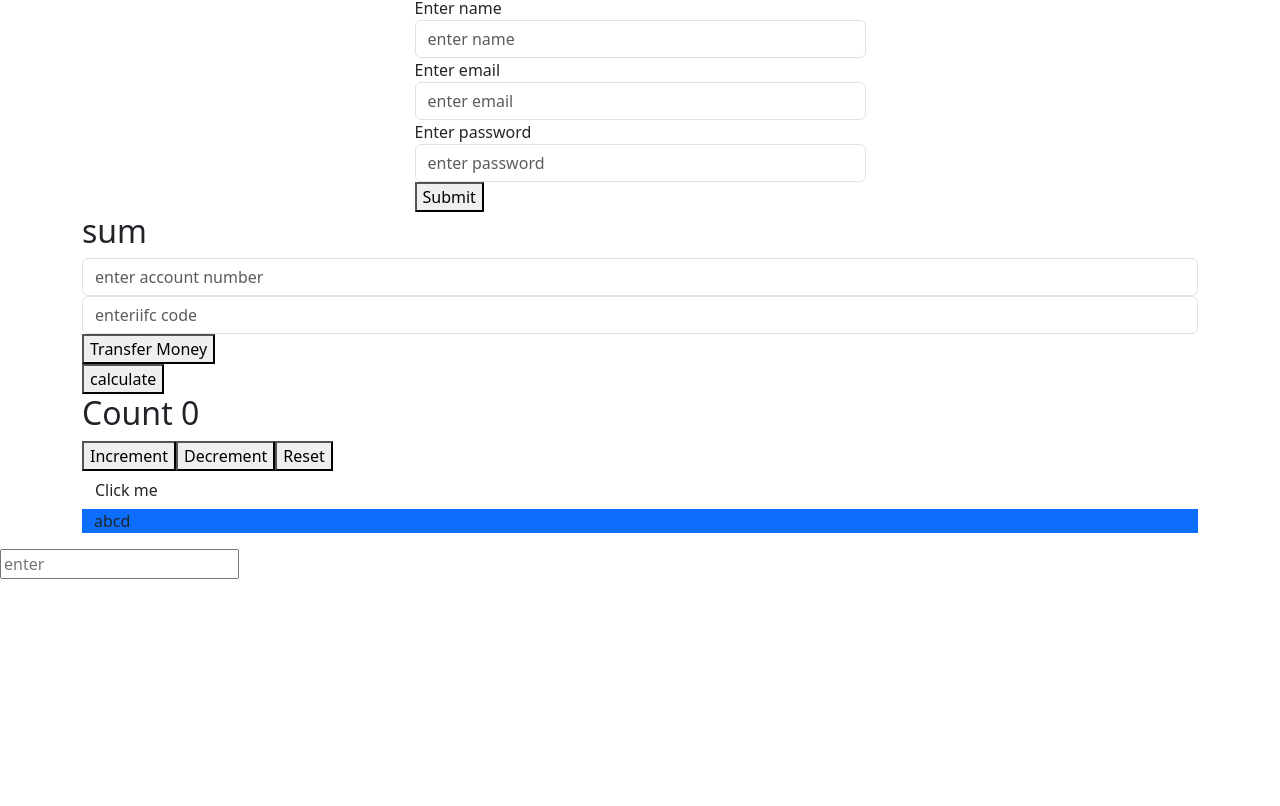
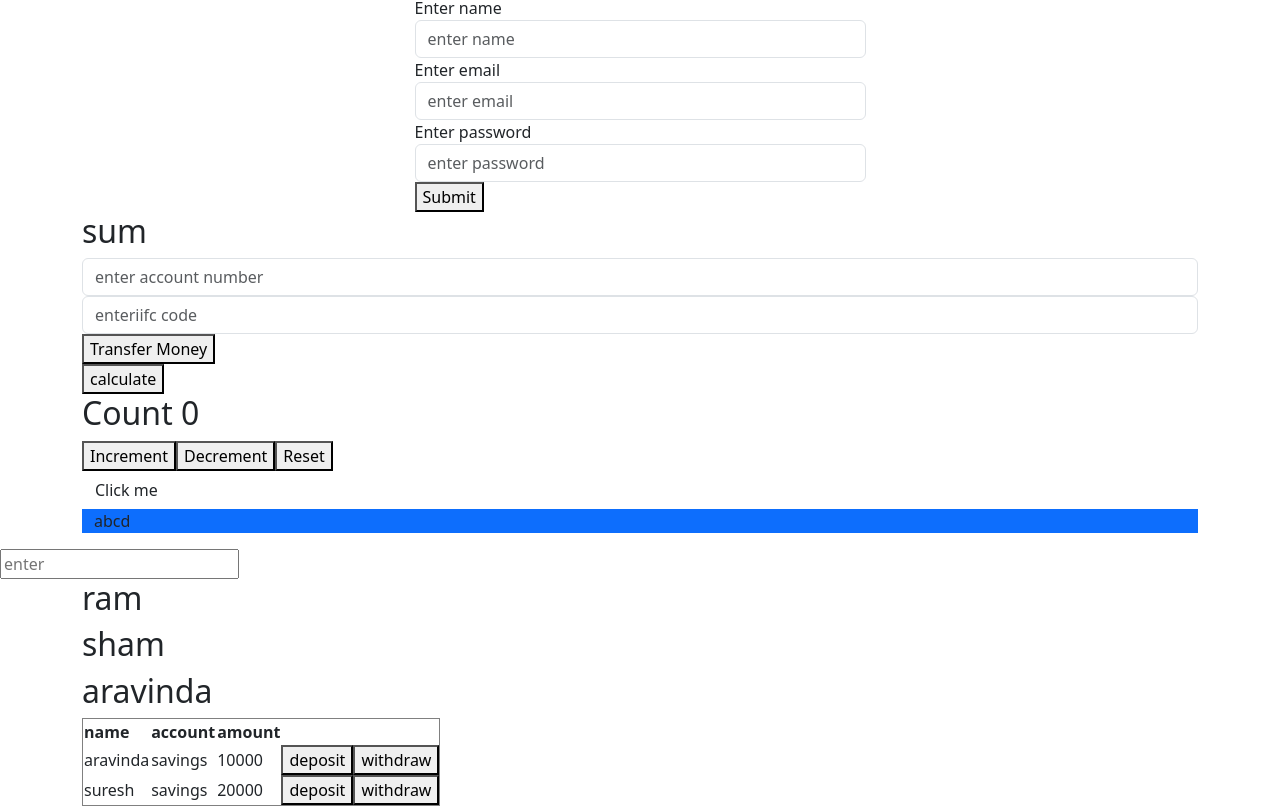
Before and after one commit to aravindakm0207/Angular-Basics, an Angular app: page / in a window 1280 px wide. Shown: the part 172-978 px from the top of the page. Before the commit the page ends 800 px from the top, so only its background shows below. Built offline with nearby package versions, Linux system fonts and the light colour scheme.

Commit message:
added if else and angular for loop

```diff
--- a/src/app/components/login/login.html
+++ b/src/app/components/login/login.html
@@ -47,3 +47,40 @@
   (blur)="handleEvent($event)"
   (input)="handleEvent($event)"
 />
+
+<div class="container">
+  @for(user of users;track user){
+  <h2>{{ user }}</h2>
+  }
+
+  <table border="1">
+    <thead>
+      <tr>
+        <th>name</th>
+        <th>account</th>
+        <th>amount</th>
+      </tr>
+    </thead>
+
+    <tbody>
+      @for (ele of bankaccounts; track ele) {
+      <tr>
+        <td>{{ ele.name }}</td>
+        <td>{{ ele.account }}</td>
+        <td>{{ ele.amount }}</td>
+        <button (click)="handleDeposit(ele)">deposit</button>
+        <button (click)="handlewithdraw()">withdraw</button>
+      </tr>
+      }
+    </tbody>
+  </table>
+</div>
+@if (depositForm) {
+<div>
+  <form>
+    <input type="text" placeholder="enter amount" />
+    <button type="button">deposit</button>
+    <button type="button" (click)="depositForm = false">cancel</button>
+  </form>
+</div>
+}
--- a/src/app/components/login/login.ts
+++ b/src/app/components/login/login.ts
@@ -36,4 +36,24 @@ export class Login {
     console.log('value', (event.target as HTMLInputElement).value);
     console.log('function called', (event.target as Element).classList);
   }
+
+  users = ['ram', 'sham', 'aravinda'];
+  bankaccounts = [
+    { name: 'aravinda', account: 'savings', amount: 10000 },
+    { name: 'suresh', account: 'savings', amount: 20000 },
+  ];
+
+  depositForm = false;
+  selectAccount: any = null;
+  amount: number = 0;
+
+  handleDeposit(account: any) {
+    this.depositForm = true;
+    this.selectAccount = account;
+    this.amount = 0;
+  }
+  deposit() {
+    this.amount += this.amount;
+  }
+  handlewithdraw() {}
 }
```
